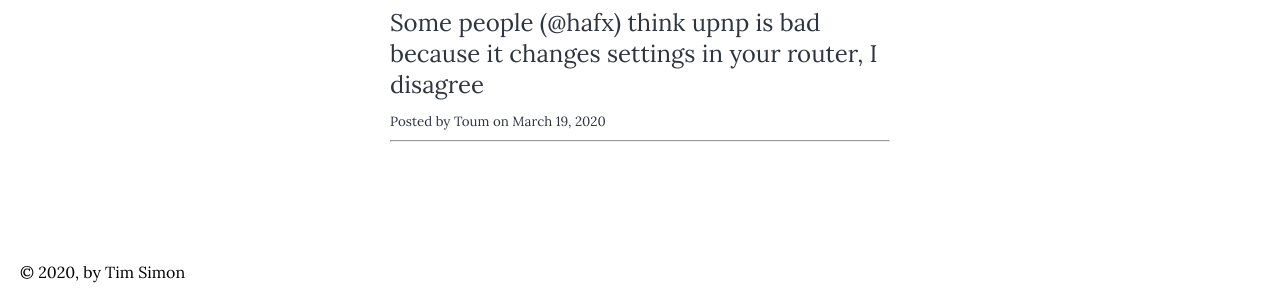
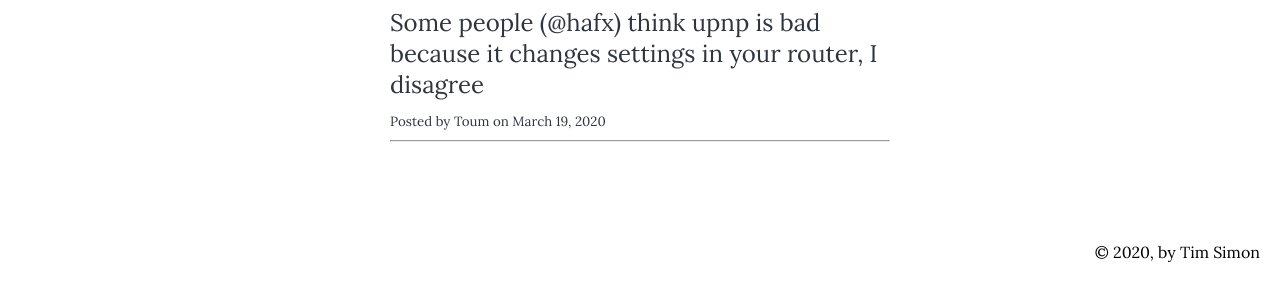
Before and after one commit to xorob0/blog, a Gatsby site: page / in a window 1280 px wide. Shown: the part 673-975 px from the top of the page. After the commit the page ends 935 px from the top, so only its background shows below. Built offline with nearby package versions, Linux system fonts and the light colour scheme; Gatsby itself is replaced by a stand-in of ours; a web font is replaced by a local one.

Commit message:
fixing horizontal overlay

```diff
--- a/src/components/layout.js
+++ b/src/components/layout.js
@@ -1,24 +1,32 @@
 import React from "react"
 import Header from "./header"
+import styled from "styled-components"
+
+const Footer = styled.footer`
+  width: 100vw;
+  text-align: right;
+  padding-right: 20px;
+  box-sizing: border-box;
+`
+
+const Main = styled.main`
+  display: flex;
+  align-items: center;
+  flex-direction: column;
+  padding: 50px;
+`
+
+const Wrapper = styled.div`
+  font-family: Lora;
+`
 
 const Layout = ({ title, children }) => (
   <>
     <Header>{title}</Header>
-    <div style={{ fontFamily: "Lora" }}>
-      <main
-        style={{
-          display: "flex",
-          alignItems: "center",
-          flexDirection: "column",
-          padding: "50px",
-        }}
-      >
-        {children}
-      </main>
-      <footer style={{ margin: 20 }}>
-        © {new Date().getFullYear()}, by Tim Simon
-      </footer>
-    </div>
+    <Wrapper>
+      <Main style={{}}>{children}</Main>
+      <Footer>© {new Date().getFullYear()}, by Tim Simon</Footer>
+    </Wrapper>
   </>
 )
 
```
